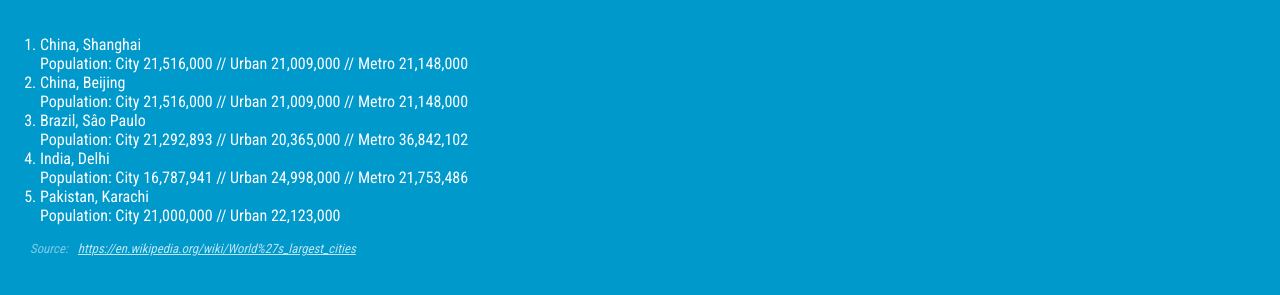
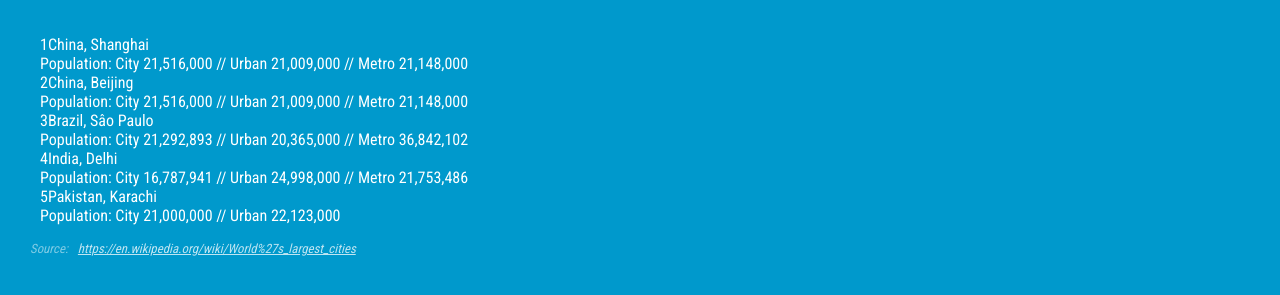
Before and after one commit to WebDevTuts/styling_a_numbered_list, a plain HTML site: page index.html in a window 1280 px wide. Shown: the part 167-462 px from the top of the page. Drawn offline with Linux system fonts and the light colour scheme.

Commit message:
Add custom counter instead of using default ordered list element

```diff
--- a/index.html
+++ b/index.html
@@ -13,7 +13,9 @@
 			p.source { font-size: .8em; font-style: italic; margin: 0 0 0 30px; color: rgba(255,255,255,.5); }
 			p.source a { color: rgba(255,255,255,.75); padding-left: 7px; }
 
-			/* New CSS here */
+			ol.cities { list-style-type: none; }
+			ol.cities li { counter-increment: myCounter; }
+			ol.cities li::before { content: counter(myCounter); }
 
 		</style>
 
@@ -25,7 +27,7 @@
 			<p>These are the top 5 cities in the world as defined by their city proper, urban area, and the metropolitan region.</p>
 		</header>
 
-		<ol>
+		<ol class="cities">
 			<li>China, Shanghai<br>Population: City 21,516,000 // Urban 21,009,000 // Metro 21,148,000</li>
 			<li>China, Beijing<br>Population: City 21,516,000 // Urban 21,009,000 // Metro 21,148,000</li>
 			<li>Brazil, S&acirc;o Paulo<br>Population: City 21,292,893 // Urban 20,365,000 // Metro 36,842,102</li>
```
